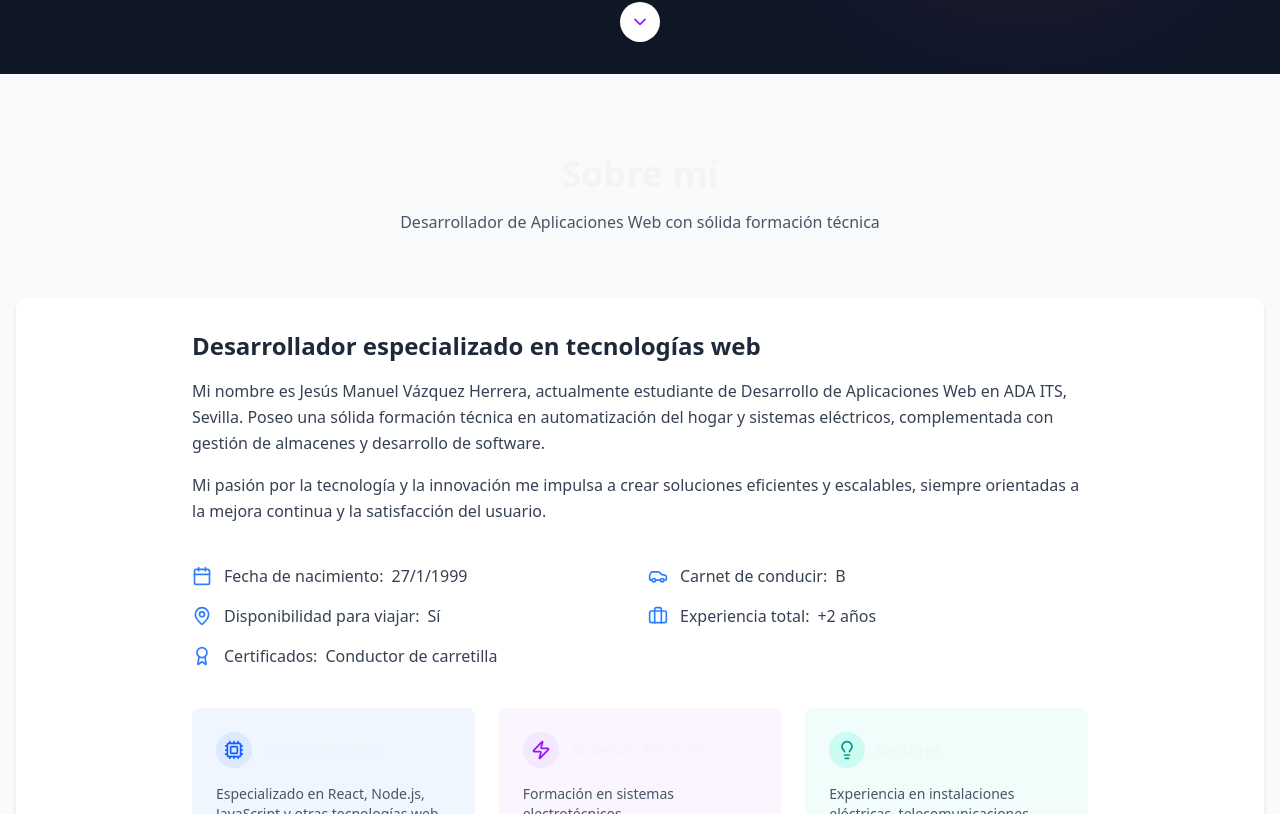
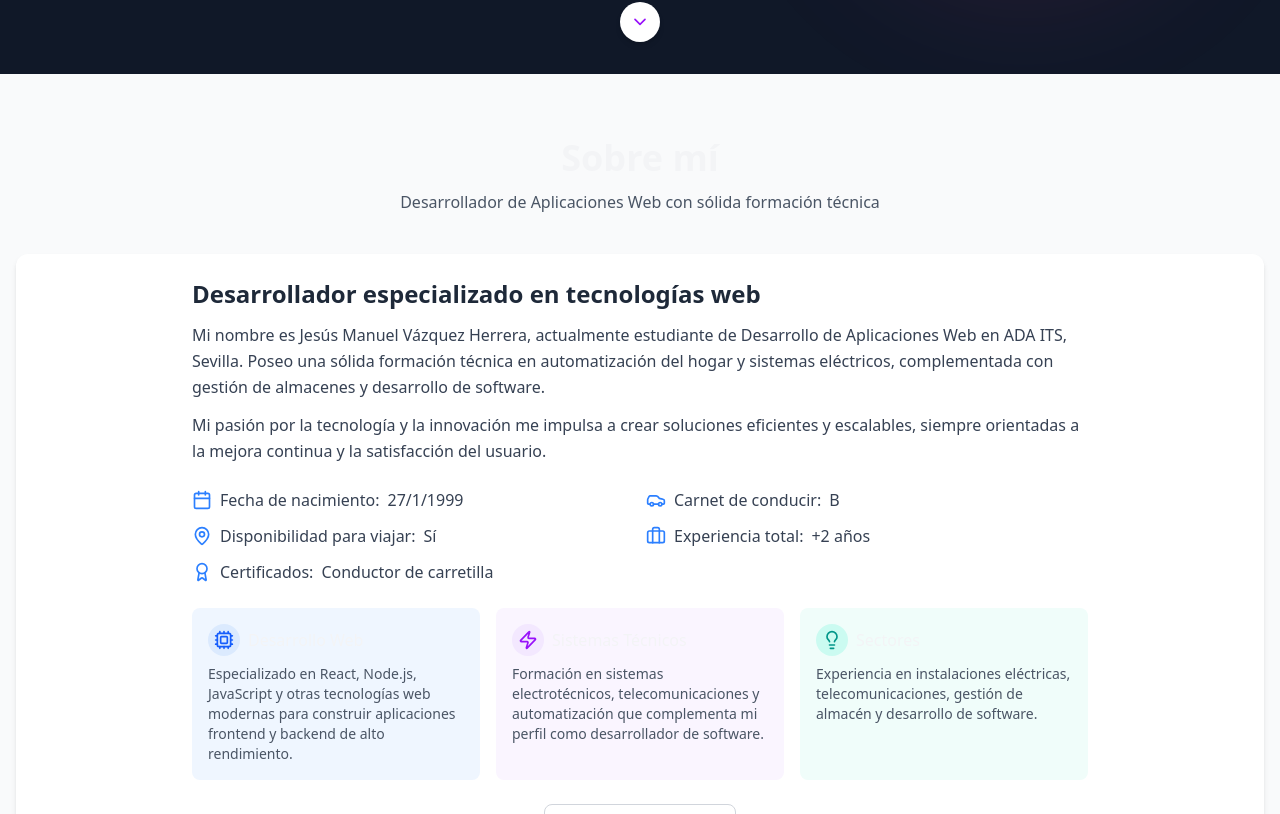
Before and after one commit to Bluexerry/Portfolio, a React (Vite) app: page / in a window 1280 px wide. Shown: the part 726-1540 px from the top of the page. Built offline with nearby package versions, Linux system fonts and the light colour scheme.

Commit message:
About y Projects
About y Projects mejorados.

```diff
--- a/src/components/sections/About.jsx
+++ b/src/components/sections/About.jsx
@@ -9,18 +9,18 @@ const About = () => {
     const { ref, inView } = useScrollAnimation();
 
     return (
-        <section id="about" className="py-20 bg-gray-50 dark:bg-gray-900">
+        <section id="about" className="py-16 bg-gray-50 dark:bg-gray-900">
             <Container>
                 <motion.div
                     ref={ref}
                     initial="hidden"
                     animate={inView ? "visible" : "hidden"}
-                    className="space-y-16"
+                    className="space-y-10"
                 >
                     {/* Título de la sección */}
                     <motion.div
                         variants={headingAnimation}
-                        className="text-center space-y-4"
+                        className="text-center space-y-3"
                     >
                         <h2 className="text-3xl md:text-4xl font-bold">Sobre mí</h2>
                         <p className="text-gray-600 dark:text-gray-400 max-w-3xl mx-auto">
@@ -30,10 +30,10 @@ const About = () => {
 
                     {/* Bio con tarjetas de fortalezas */}
                     <motion.div variants={fadeInUp}>
-                        <div className="bg-white dark:bg-gray-800 rounded-xl p-8 shadow-md">
+                        <div className="bg-white dark:bg-gray-800 rounded-xl p-6 shadow-md">
                             <div className="max-w-4xl mx-auto">
                                 {/* Descripción principal */}
-                                <div className="mb-10 space-y-4">
+                                <div className="mb-6 space-y-3">
                                     <h3 className="text-2xl font-semibold text-gray-800 dark:text-gray-200">
                                         Desarrollador especializado en tecnologías web
                                     </h3>
@@ -49,37 +49,37 @@ const About = () => {
                                 </div>
 
                                 {/* Información personal */}
-                                <div className="grid grid-cols-1 md:grid-cols-2 gap-4 mb-10">
+                                <div className="grid grid-cols-1 md:grid-cols-2 gap-3 mb-6">
                                     <div className="flex items-center text-gray-700 dark:text-gray-300">
-                                        <Calendar className="w-5 h-5 text-blue-500 dark:text-blue-400 mr-3" />
+                                        <Calendar className="w-5 h-5 text-blue-500 dark:text-blue-400 mr-2" />
                                         <span className="font-medium mr-2">Fecha de nacimiento:</span> 27/1/1999
                                     </div>
                                     <div className="flex items-center text-gray-700 dark:text-gray-300">
-                                        <Car className="w-5 h-5 text-blue-500 dark:text-blue-400 mr-3" />
+                                        <Car className="w-5 h-5 text-blue-500 dark:text-blue-400 mr-2" />
                                         <span className="font-medium mr-2">Carnet de conducir:</span> B
                                     </div>
                                     <div className="flex items-center text-gray-700 dark:text-gray-300">
-                                        <MapPin className="w-5 h-5 text-blue-500 dark:text-blue-400 mr-3" />
+                                        <MapPin className="w-5 h-5 text-blue-500 dark:text-blue-400 mr-2" />
                                         <span className="font-medium mr-2">Disponibilidad para viajar:</span> Sí
                                     </div>
                                     <div className="flex items-center text-gray-700 dark:text-gray-300">
-                                        <Briefcase className="w-5 h-5 text-blue-500 dark:text-blue-400 mr-3" />
+                                        <Briefcase className="w-5 h-5 text-blue-500 dark:text-blue-400 mr-2" />
                                         <span className="font-medium mr-2">Experiencia total:</span> +2 años
                                     </div>
                                     <div className="flex items-center text-gray-700 dark:text-gray-300">
-                                        <Award className="w-5 h-5 text-blue-500 dark:text-blue-400 mr-3" />
+                                        <Award className="w-5 h-5 text-blue-500 dark:text-blue-400 mr-2" />
                                         <span className="font-medium mr-2">Certificados:</span> Conductor de carretilla
                                     </div>
                                 </div>
 
                                 {/* Tarjetas de fortalezas/habilidades */}
-                                <div className="grid md:grid-cols-3 gap-6 mb-8">
-                                    <div className="bg-blue-50 dark:bg-blue-900/20 p-6 rounded-lg">
-                                        <div className="flex items-center mb-4">
-                                            <div className="p-2 rounded-full bg-blue-100 dark:bg-blue-800">
+                                <div className="grid md:grid-cols-3 gap-4 mb-6">
+                                    <div className="bg-blue-50 dark:bg-blue-900/20 p-4 rounded-lg">
+                                        <div className="flex items-center mb-2">
+                                            <div className="p-1.5 rounded-full bg-blue-100 dark:bg-blue-800">
                                                 <Cpu className="text-blue-600 dark:text-blue-400 h-5 w-5" />
                                             </div>
-                                            <h4 className="ml-3 font-medium">Desarrollo Web</h4>
+                                            <h4 className="ml-2 font-medium">Desarrollo Web</h4>
                                         </div>
                                         <p className="text-sm text-gray-600 dark:text-gray-400">
                                             Especializado en React, Node.js, JavaScript y otras tecnologías web modernas
@@ -87,12 +87,12 @@ const About = () => {
                                         </p>
                                     </div>
 
-                                    <div className="bg-purple-50 dark:bg-purple-900/20 p-6 rounded-lg">
-                                        <div className="flex items-center mb-4">
-                                            <div className="p-2 rounded-full bg-purple-100 dark:bg-purple-800">
+                                    <div className="bg-purple-50 dark:bg-purple-900/20 p-4 rounded-lg">
+                                        <div className="flex items-center mb-2">
+                                            <div className="p-1.5 rounded-full bg-purple-100 dark:bg-purple-800">
                                                 <Zap className="text-purple-600 dark:text-purple-400 h-5 w-5" />
                                             </div>
-                                            <h4 className="ml-3 font-medium">Sistemas Técnicos</h4>
+                                            <h4 className="ml-2 font-medium">Sistemas Técnicos</h4>
                                         </div>
                                         <p className="text-sm text-gray-600 dark:text-gray-400">
                                             Formación en sistemas electrotécnicos, telecomunicaciones y automatización
@@ -100,12 +100,12 @@ const About = () => {
                                         </p>
                                     </div>
 
-                                    <div className="bg-teal-50 dark:bg-teal-900/20 p-6 rounded-lg">
-                                        <div className="flex items-center mb-4">
-                                            <div className="p-2 rounded-full bg-teal-100 dark:bg-teal-800">
+                                    <div className="bg-teal-50 dark:bg-teal-900/20 p-4 rounded-lg">
+                                        <div className="flex items-center mb-2">
+                                            <div className="p-1.5 rounded-full bg-teal-100 dark:bg-teal-800">
                                                 <Lightbulb className="text-teal-600 dark:text-teal-400 h-5 w-5" />
                                             </div>
-                                            <h4 className="ml-3 font-medium">Sectores</h4>
+                                            <h4 className="ml-2 font-medium">Sectores</h4>
                                         </div>
                                         <p className="text-sm text-gray-600 dark:text-gray-400">
                                             Experiencia en instalaciones eléctricas, telecomunicaciones,
--- a/src/components/sections/Projects.jsx
+++ b/src/components/sections/Projects.jsx
@@ -64,6 +64,42 @@ const Projects = () => {
 
     const hasMoreCategories = popularCategories.length > 6;
 
+    // Variantes de animación para elementos de categoría
+    const categoryVariants = {
+        hidden: { opacity: 0, y: 20 },
+        visible: i => ({
+            opacity: 1,
+            y: 0,
+            transition: {
+                delay: i * 0.05,
+                duration: 0.4,
+                ease: [0.25, 0.1, 0.25, 1.0]
+            }
+        }),
+        exit: {
+            opacity: 0,
+            y: 10,
+            transition: { duration: 0.2 }
+        }
+    };
+
+    // Variantes de animación para la cuadrícula de proyectos
+    const projectsGridVariants = {
+        hidden: { opacity: 0 },
+        visible: {
+            opacity: 1,
+            transition: {
+                staggerChildren: 0.1,
+                duration: 0.6,
+                ease: "easeOut"
+            }
+        },
+        exit: {
+            opacity: 0,
+            transition: { duration: 0.3 }
+        }
+    };
+
     return (
         <section id="projects" className="py-20">
             <Container>
@@ -85,22 +121,35 @@ const Projects = () => {
                         </p>
                     </motion.div>
 
-                    {/* Filtros de categorías */}
+                    {/* Filtros de categorías con animaciones mejoradas */}
                     <div className="relative">
                         <motion.div
                             ref={categoryRef}
                             className="flex flex-wrap justify-center gap-3 mb-10"
+                            initial="hidden"
+                            animate="visible"
+                            variants={projectsGridVariants}
                         >
-                            {displayCategories.map((category) => (
+                            {/* Cambiamos el modo de AnimatePresence para una transición más fluida */}
+                            <AnimatePresence mode="sync">
+                                {displayCategories.map((category, index) => (
                                     <motion.button
                                         key={category}
+                                        custom={index}
+                                        variants={categoryVariants}
                                         onClick={() => setFilter(category)}
                                         className={`px-4 py-2 rounded-full capitalize transition-colors ${filter === category
                                             ? 'bg-blue-600 text-white shadow-md'
                                             : 'bg-gray-100 dark:bg-gray-800 text-gray-800 dark:text-gray-300 hover:bg-gray-200 dark:hover:bg-gray-700'
                                             }`}
-                                    whileHover={{ y: -2 }}
-                                    whileTap={{ scale: 0.95 }}
+                                        whileHover={{ y: -2, transition: { duration: 0.2 } }}
+                                        whileTap={{ scale: 0.95, transition: { duration: 0.1 } }}
+                                        // Añadimos animación específica para la layout transition
+                                        layout
+                                        layoutId={`category-${category}`}
+                                        transition={{
+                                            layout: { type: "spring", duration: 0.5, bounce: 0.25 }
+                                        }}
                                     >
                                         {category}
                                         {category !== 'all' && (
@@ -111,70 +160,162 @@ const Projects = () => {
                                     </motion.button>
                                 ))}
 
+                                {/* Botón Mostrar más/menos con animaciones mejoradas */}
                                 {hasMoreCategories && (
                                     <motion.button
                                         onClick={() => setShowAllCategories(!showAllCategories)}
-                                    className="px-4 py-2 rounded-full border border-gray-300 dark:border-gray-600 text-gray-600 dark:text-gray-400 hover:bg-gray-50 dark:hover:bg-gray-750"
-                                    whileHover={{ y: -2 }}
-                                    whileTap={{ scale: 0.95 }}
+                                        className="px-4 py-2 rounded-full border border-gray-300 dark:border-gray-600 text-gray-600 dark:text-gray-400 hover:bg-gray-50 dark:hover:bg-gray-750 transition-colors"
+                                        layout
+                                        layoutId="show-more-button"
+                                        transition={{
+                                            layout: { type: "spring", duration: 0.5, bounce: 0.25 }
+                                        }}
+                                        whileHover={{
+                                            y: -2,
+                                            boxShadow: "0 4px 6px -1px rgba(0, 0, 0, 0.1), 0 2px 4px -1px rgba(0, 0, 0, 0.06)",
+                                            transition: { duration: 0.2 }
+                                        }}
+                                        whileTap={{ scale: 0.95, transition: { duration: 0.1 } }}
                                     >
-                                    {showAllCategories ? 'Mostrar menos' : 'Mostrar más'}
+                                        <AnimatePresence mode="wait" initial={false}>
+                                            {showAllCategories ? (
+                                                <motion.span
+                                                    key="less"
+                                                    initial={{ opacity: 0, y: 10 }}
+                                                    animate={{ opacity: 1, y: 0 }}
+                                                    exit={{ opacity: 0, y: -10 }}
+                                                    transition={{ duration: 0.2 }}
+                                                >
+                                                    Mostrar menos
+                                                </motion.span>
+                                            ) : (
+                                                <motion.span
+                                                    key="more"
+                                                    initial={{ opacity: 0, y: 10 }}
+                                                    animate={{ opacity: 1, y: 0 }}
+                                                    exit={{ opacity: 0, y: -10 }}
+                                                    transition={{ duration: 0.2 }}
+                                                >
+                                                    Mostrar más
+                                                </motion.span>
+                                            )}
+                                        </AnimatePresence>
                                     </motion.button>
                                 )}
+                            </AnimatePresence>
                         </motion.div>
                     </div>
 
-                    {/* Grid de proyectos */}
+                    {/* Grid de proyectos con animaciones mejoradas */}
                     <div ref={ref} className="relative">
+                        <AnimatePresence mode="wait">
                             {filteredProjects.length === 0 ? (
                                 <motion.div
-                                initial={{ opacity: 0 }}
-                                animate={{ opacity: 1 }}
+                                    key="no-results"
+                                    initial={{ opacity: 0, y: 20 }}
+                                    animate={{ opacity: 1, y: 0 }}
+                                    exit={{ opacity: 0, y: -20 }}
+                                    transition={{
+                                        opacity: { duration: 0.4 },
+                                        y: { type: "spring", stiffness: 300, damping: 30 }
+                                    }}
                                     className="py-16 text-center bg-gray-50 dark:bg-gray-800/50 rounded-xl"
                                 >
                                     <p className="text-xl text-gray-500 dark:text-gray-400">
                                         No se encontraron proyectos para esta categoría.
                                     </p>
-                                <button
+                                    <motion.button
                                         onClick={() => setFilter('all')}
                                         className="mt-4 px-6 py-2 text-blue-600 dark:text-blue-400 font-medium hover:underline"
+                                        whileHover={{ scale: 1.05 }}
+                                        whileTap={{ scale: 0.95 }}
                                     >
                                         Ver todos los proyectos
-                                </button>
+                                    </motion.button>
                                 </motion.div>
+
                             ) : (
-                            <div className="grid md:grid-cols-2 lg:grid-cols-3 gap-6">
-                                <AnimatePresence mode="wait">
+                                // Aquí está la clave - asignar una key basada en el filtro actual
+                                <motion.div
+                                    key={`projects-grid-${filter}`}
+                                    initial="hidden"
+                                    animate="visible"
+                                    exit="exit"
+                                    variants={{
+                                        hidden: { opacity: 0 },
+                                        visible: {
+                                            opacity: 1,
+                                            transition: { staggerChildren: 0.1, delayChildren: 0.2 }
+                                        },
+                                        exit: {
+                                            opacity: 0,
+                                            transition: {
+                                                duration: 0.2,
+                                                when: "beforeChildren",
+                                                staggerChildren: 0.05,
+                                                staggerDirection: -1
+                                            }
+                                        }
+                                    }}
+                                    className="grid md:grid-cols-2 lg:grid-cols-3 gap-6"
+                                >
                                     {filteredProjects.map((project, index) => (
+                                        <motion.div
+                                            key={project.id}
+                                            variants={{
+                                                hidden: { opacity: 0, y: 20 },
+                                                visible: {
+                                                    opacity: 1,
+                                                    y: 0,
+                                                    transition: {
+                                                        duration: 0.5,
+                                                        ease: "easeOut"
+                                                    }
+                                                },
+                                                exit: {
+                                                    opacity: 0,
+                                                    y: -10,
+                                                    scale: 0.98,
+                                                    transition: { duration: 0.2 }
+                                                }
+                                            }}
+                                        >
                                             <ProjectCard
-                                            key={project.id}
                                                 project={project}
                                                 index={index}
                                                 inView={inView}
                                                 onClick={() => handleOpenProjectDetails(project)}
                                             />
+                                        </motion.div>
                                     ))}
+                                </motion.div>
+                            )}
                         </AnimatePresence>
-                            </div>
-                        )}
 
                         {/* Botón para mostrar todos los proyectos si se está filtrando */}
+                        <AnimatePresence>
                             {filter !== 'all' && filteredProjects.length > 0 && (
                                 <motion.div
                                     initial={{ opacity: 0, y: 20 }}
                                     animate={{ opacity: 1, y: 0 }}
+                                    exit={{ opacity: 0, y: -20 }}
+                                    transition={{ duration: 0.5 }}
                                     className="mt-10 text-center"
                                 >
                                     <motion.button
                                         onClick={() => setFilter('all')}
                                         className="px-6 py-3 rounded-lg bg-gray-100 dark:bg-gray-800 text-gray-800 dark:text-gray-200 hover:bg-gray-200 dark:hover:bg-gray-700 transition-colors"
-                                    whileHover={{ scale: 1.03 }}
+                                        whileHover={{
+                                            scale: 1.03,
+                                            boxShadow: "0 4px 6px -1px rgba(0, 0, 0, 0.1), 0 2px 4px -1px rgba(0, 0, 0, 0.06)"
+                                        }}
                                         whileTap={{ scale: 0.97 }}
                                     >
                                         Ver todos los proyectos
                                     </motion.button>
                                 </motion.div>
                             )}
+                        </AnimatePresence>
                     </div>
                 </motion.div>
             </Container>
```
Also changed, not shown: src/components/layout/Header.jsx (+4 -4 lines), src/components/ui/ProjectCard.jsx (+2 -13 lines). Lines whose indentation alone changed are shown as unchanged.
